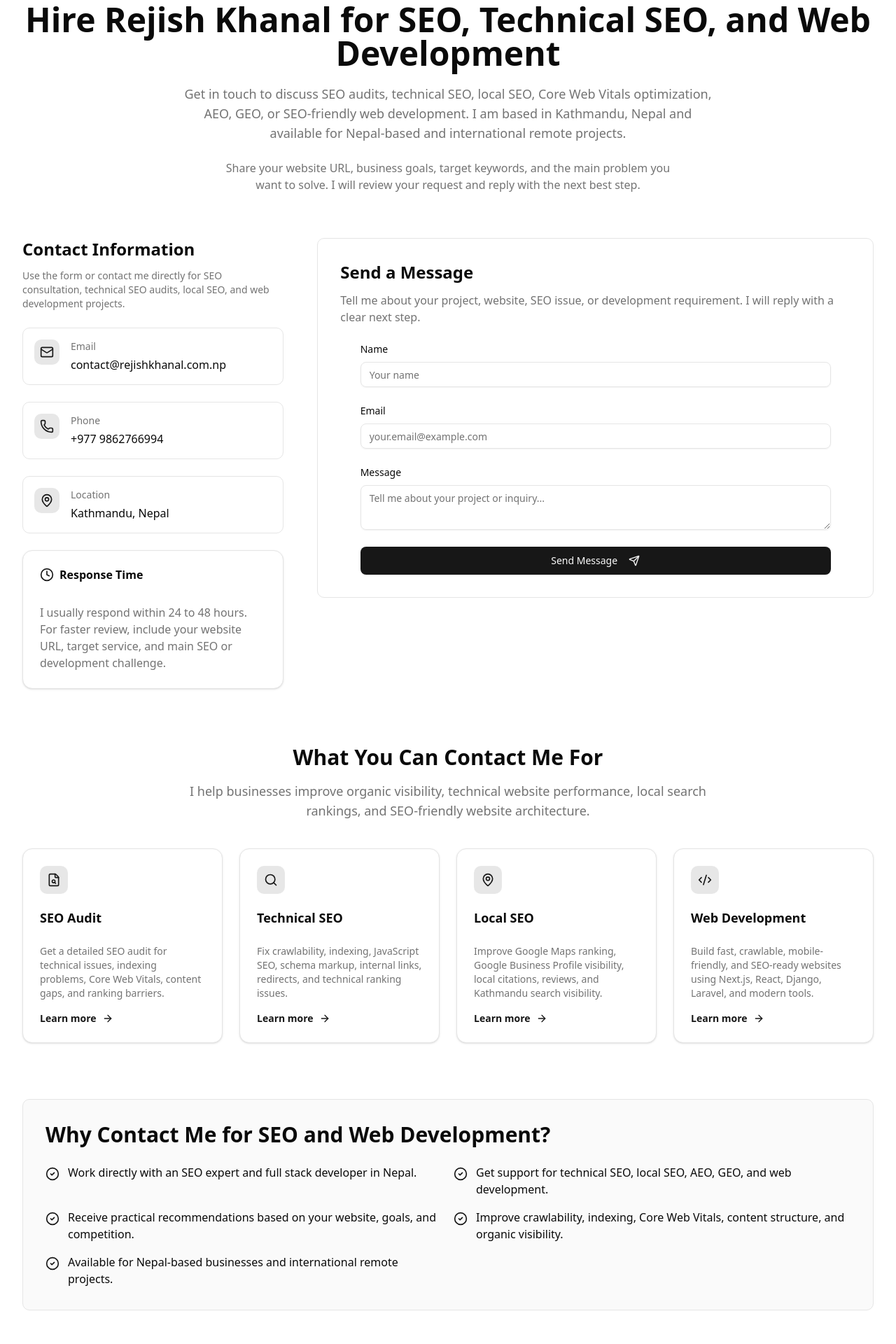
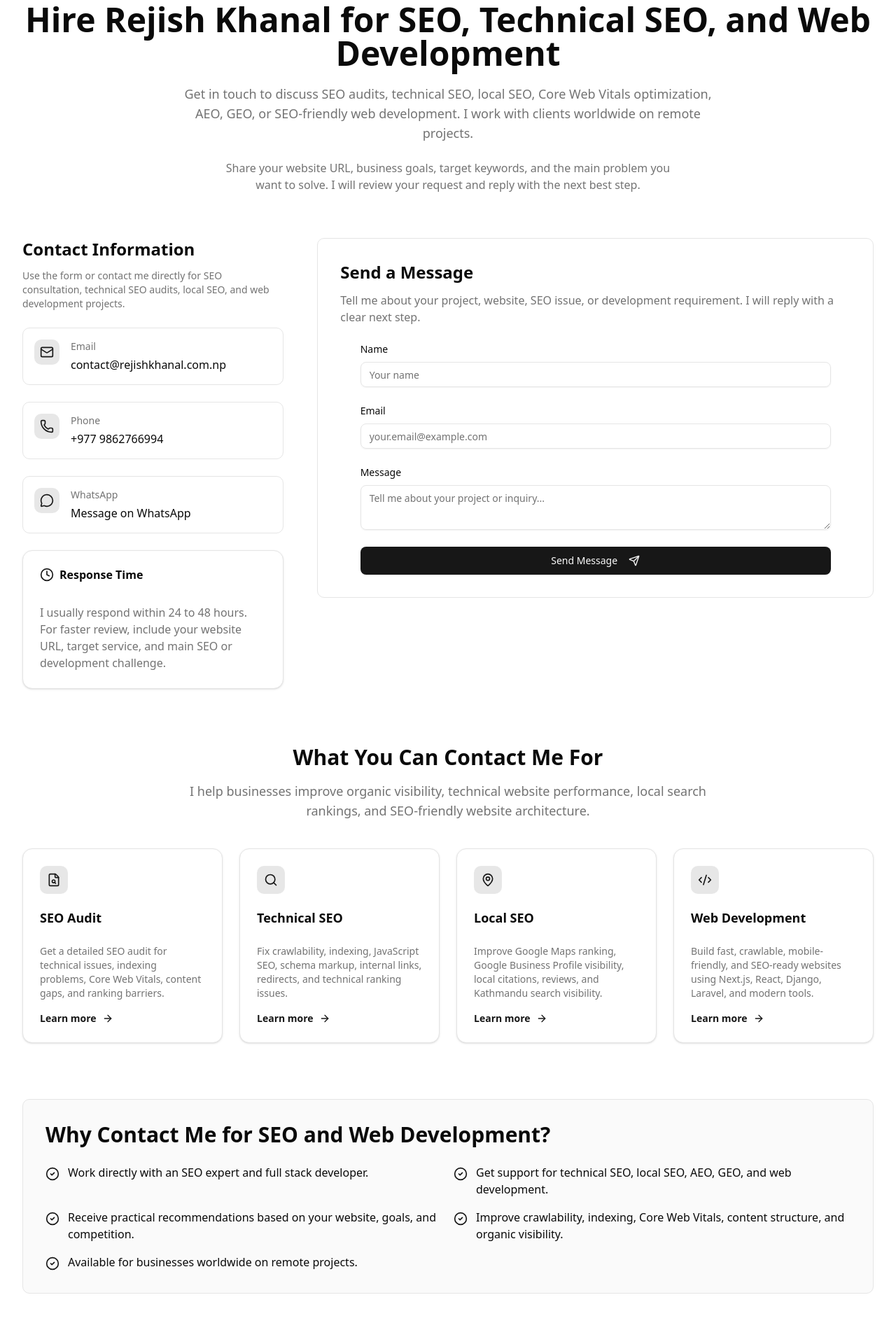
Before and after one commit to rejish7/Portfolio, a Next.js app in the folder frontend/: page /contact in a window 1280 px wide. Shown: the part 180-2100 px from the top of the page at 70% size. Built offline with nearby package versions, Linux system fonts and the light colour scheme; no server answers.

Commit message:
Update contact page to include WhatsApp chat option and revise project availability descriptions

```diff
--- a/frontend/src/app/contact/page.tsx
+++ b/frontend/src/app/contact/page.tsx
@@ -11,6 +11,7 @@ import {
   CheckCircle2,
   ArrowRight,
   Clock,
+  MessageCircle,
 } from "lucide-react";
 import { Breadcrumb } from "@/components/Breadcrumb";
 import { ContactForm } from "@/components/sections/ContactForm";
@@ -67,10 +68,10 @@ const contactInfo = [
     href: "tel:+9779862766994",
   },
   {
-    icon: MapPin,
-    label: "Location",
-    value: "Kathmandu, Nepal",
-    href: null,
+    icon: MessageCircle,
+    label: "WhatsApp",
+    value: "Message on WhatsApp",
+    href: "https://wa.me/9779862766994?text=Hi%20Rejish%2C%20I%20need%20help%20with%20SEO%20or%20web%20development.",
   },
 ];
 
@@ -106,11 +107,11 @@ const services = [
 ];
 
 const reasons = [
-  "Work directly with an SEO expert and full stack developer in Nepal.",
+  "Work directly with an SEO expert and full stack developer.",
   "Get support for technical SEO, local SEO, AEO, GEO, and web development.",
   "Receive practical recommendations based on your website, goals, and competition.",
   "Improve crawlability, indexing, Core Web Vitals, content structure, and organic visibility.",
-  "Available for Nepal-based businesses and international remote projects.",
+  "Available for businesses worldwide on remote projects.",
 ];
 
 const faqs = [
@@ -308,8 +309,7 @@ export default function ContactPage() {
           <p className="text-lg text-muted-foreground max-w-3xl mx-auto mb-6">
             Get in touch to discuss SEO audits, technical SEO, local SEO, Core
             Web Vitals optimization, AEO, GEO, or SEO-friendly web development.
-            I am based in Kathmandu, Nepal and available for Nepal-based and
-            international remote projects.
+            I work with clients worldwide on remote projects.
           </p>
 
           <p className="text-muted-foreground max-w-2xl mx-auto">
@@ -503,16 +503,21 @@ export default function ContactPage() {
           </p>
 
           <div className="flex flex-col sm:flex-row gap-4 justify-center">
-            <Link href="/seo-audit-nepal">
-              <Button size="lg" className="group">
-                Request an SEO Audit
+            <a
+              href="https://wa.me/9779862766994?text=Hi%20Rejish%2C%20I%20need%20help%20with%20SEO%20or%20web%20development."
+              target="_blank"
+              rel="noopener noreferrer"
+            >
+              <Button size="lg" className="group bg-[#25D366] hover:bg-[#1da851] text-white">
+                <MessageCircle className="mr-2 h-4 w-4" />
+                Chat on WhatsApp
                 <ArrowRight className="ml-2 h-4 w-4 group-hover:translate-x-1 transition-transform" />
               </Button>
-            </Link>
+            </a>
 
-            <Link href="/services">
+            <Link href="/seo-audit-nepal">
               <Button size="lg" variant="outline">
-                View All Services
+                Request an SEO Audit
               </Button>
             </Link>
           </div>
```
